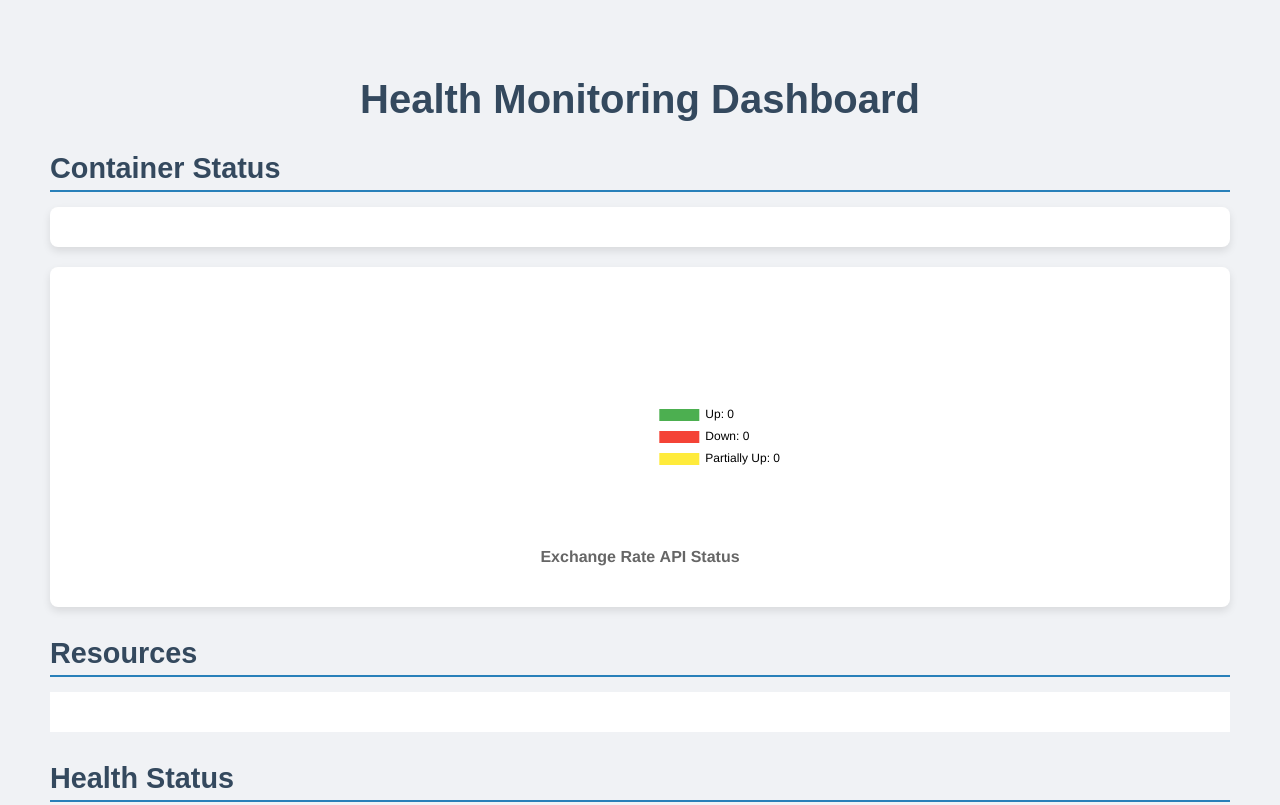
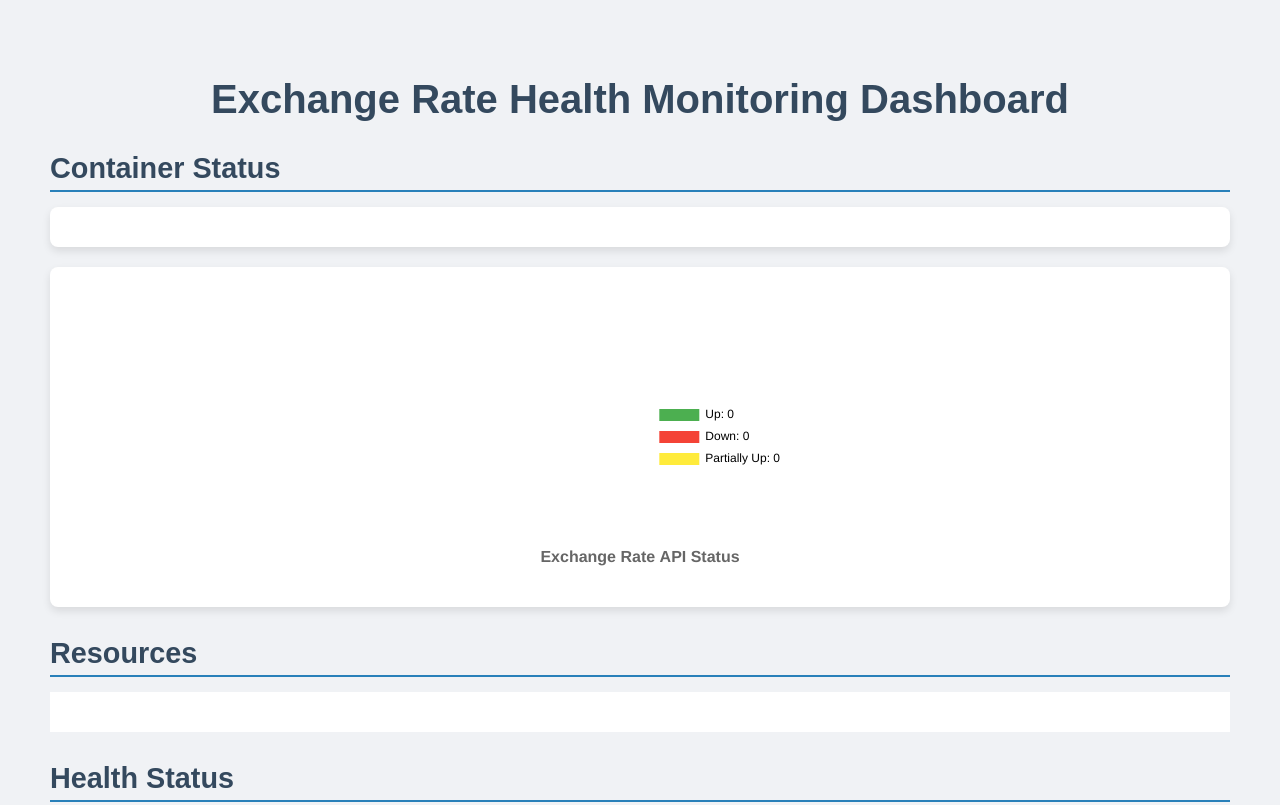
Before and after one commit to PhatNguyenduc/SoftwareArchitecture-Project, a plain HTML site: page frontend/exchange-rate-dashboard/exchangerate.html in a window 1280 px wide. Shown: the top 805 px of the page. Drawn offline with nearby package versions, Linux system fonts and the light colour scheme; no server answers.

Commit message:
rename individual dashboard

```diff
--- a/frontend/exchange-rate-dashboard/exchangerate.html
+++ b/frontend/exchange-rate-dashboard/exchangerate.html
@@ -9,7 +9,7 @@
     <script src="https://cdn.jsdelivr.net/npm/chart.js"></script>
   </head>
   <body class="dashboard-body">
-    <h1 class="dashboard-title">Health Monitoring Dashboard</h1>
+    <h1 class="dashboard-title">Exchange Rate Health Monitoring Dashboard</h1>
 
     <h2 class="section-title">Container Status</h2>
     <div id="container-status" class="container-status-section"></div>
```
Also changed, not shown: frontend/gold-api-dashboard/gold.html (+1 -1 lines).
